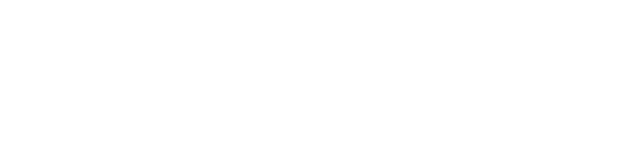
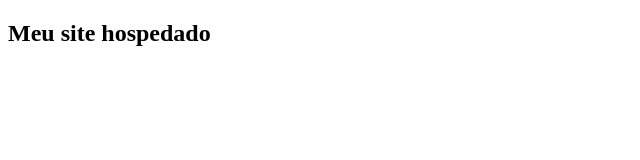
Before and after one commit to renanponick/aula-exemplo-ads-des-web, a plain HTML site: page index.html in a window 1280 px wide. Shown: the whole page, without its empty margins (0-640 px from the left). Drawn offline with Linux system fonts and the light colour scheme.

Commit message:
meu segundo commit

```diff
--- a/index.html
+++ b/index.html
@@ -6,6 +6,8 @@
     <title>Document</title>
 </head>
 <body>
-
+    <h2>
+        Meu site hospedado
+    </h2>
 </body>
 </html>
```
